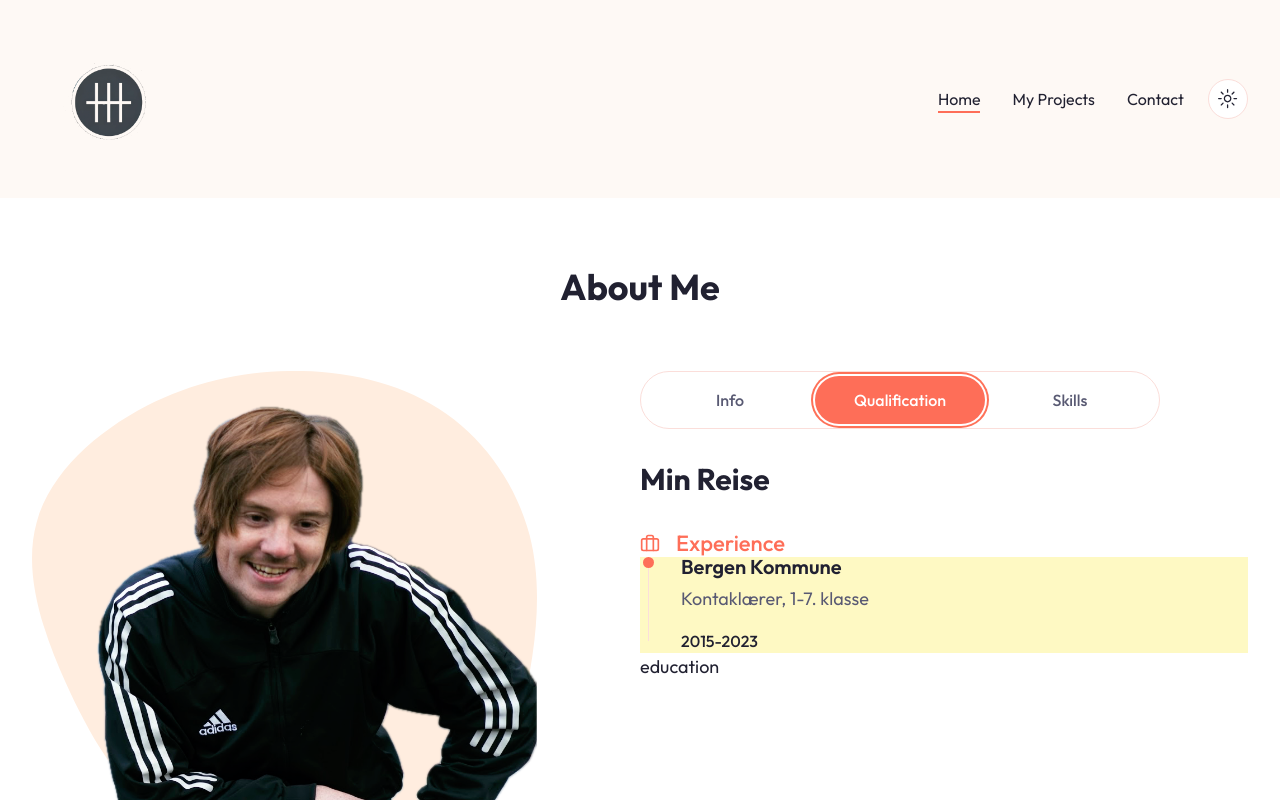
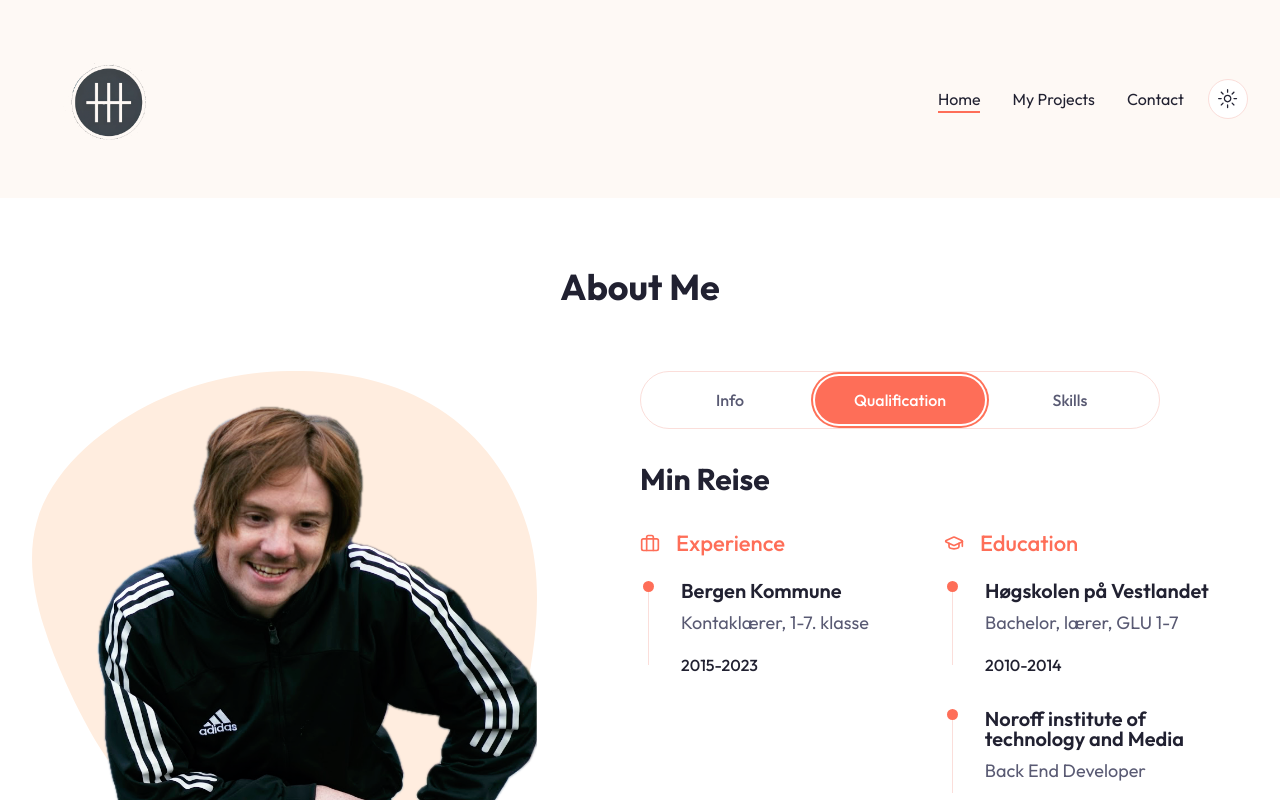
Before and after one commit to torhodhog/portfolio-, a Next.js app: page / in a window 1280 px wide. Both pictures are taken after a click on the tab "Qualification". Shown: the part 699-1499 px from the top of the page. Built offline with nearby package versions, Linux system fonts and the light colour scheme.

Commit message:
experience done

```diff
--- a/components/About.jsx
+++ b/components/About.jsx
@@ -192,9 +192,9 @@
                       Min Reise
                     </h3>
                     {/* experience and education wrapper */}
-                    <div>
+                    <div className="grid md:grid-cols-2 gap-y-8">
                       {/* experience */}
-                      <div>
+                      <div className="flex flex-col gap-y-6">
                         <div className="flex gap-x-4 items-center text-[22px] text-primary">
                           <Briefcase size={20} />
                           <h4 className="capitalize font-medium">
@@ -208,7 +208,7 @@
                               const { company, role, years } = item;
                               return (
                                 <div
-                                  className="flex gap-x-8 group bg-yellow-100"
+                                  className="flex gap-x-8 group"
                                   key={index}
                                 >
                                   <div className="h-[84px] w-[1px] bg-border relative ml-2">
@@ -232,7 +232,44 @@
                         </div>
                       </div>
                       {/* education */}
-                      <div>education</div>
+
+                      <div className="flex flex-col gap-y-6">
+                        <div className="flex gap-x-4 items-center text-[22px] text-primary">
+                          <GraduationCap size={20} />
+                          <h4 className="capitalize font-medium">
+                            {getData(qualificationData, "education").title}
+                          </h4>
+                        </div>
+                        {/* experience list */}
+                        <div className="flex flex-col gap-y-8">
+                          {getData(qualificationData, "education").data.map(
+                            (item, index) => {
+                              const { university, qualification, years } = item;
+                              return (
+                                <div
+                                  className="flex gap-x-8 group"
+                                  key={index}
+                                >
+                                  <div className="h-[84px] w-[1px] bg-border relative ml-2">
+                                    <div className="w-[11px] h-[11px] rounded-full bg-primary absolute -left-[5px] group-hover:translate-y-[84px] transition-all duration-500"></div>
+                                  </div>
+                                  <div>
+                                    <div className="font-semibold text-xl leading-none mb-2">
+                                      {university}
+                                    </div>
+                                    <div className="text-lg leadning-none text-muted-foreground mb-4">
+                                      {qualification}
+                                    </div>
+                                    <div className="text-base font-medium">
+                                      {years}
+                                    </div>
+                                  </div>
+                                </div>
+                              );
+                            }
+                          )}
+                        </div>
+                      </div>
                     </div>
                   </div>
                 </TabsContent>
```
